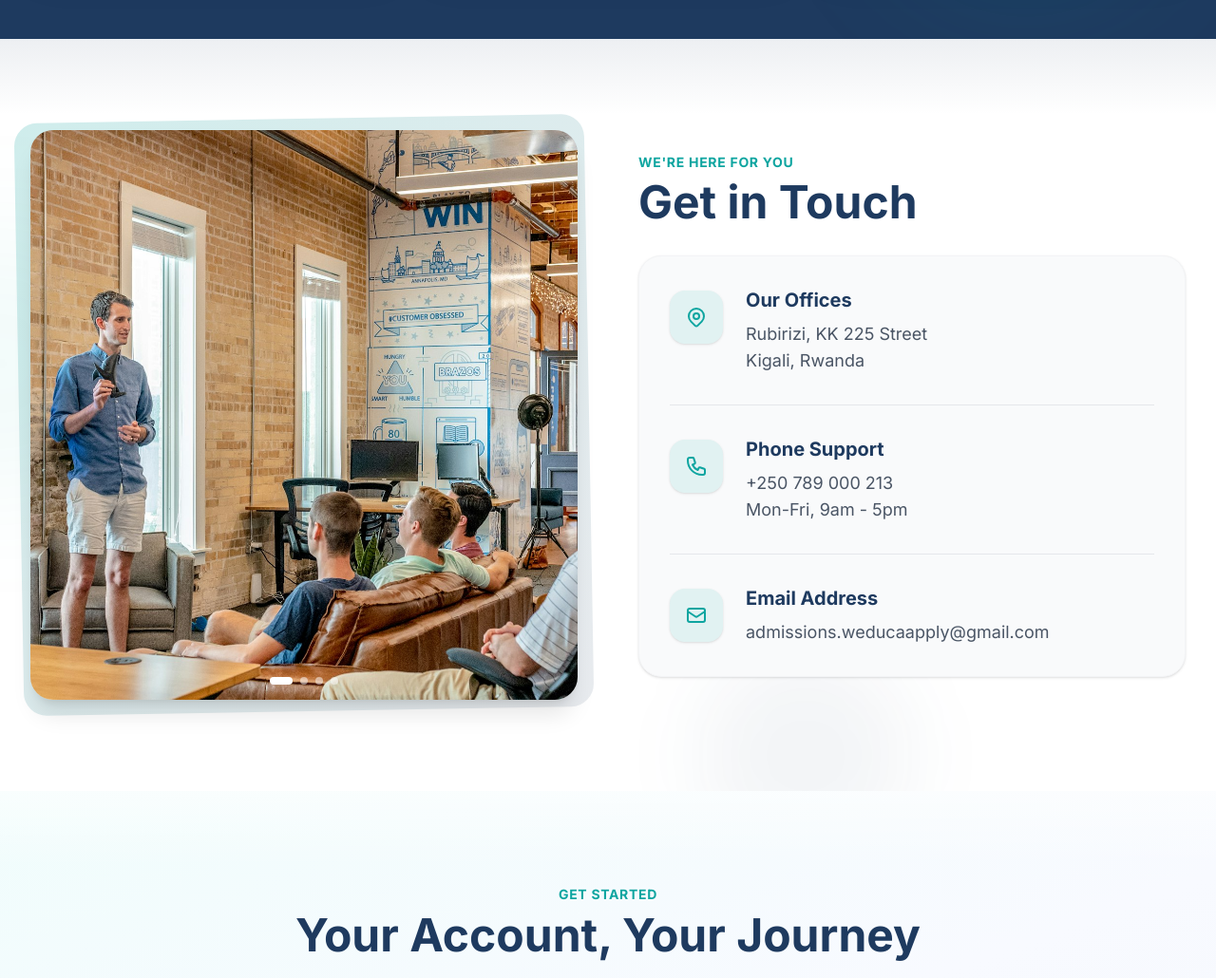
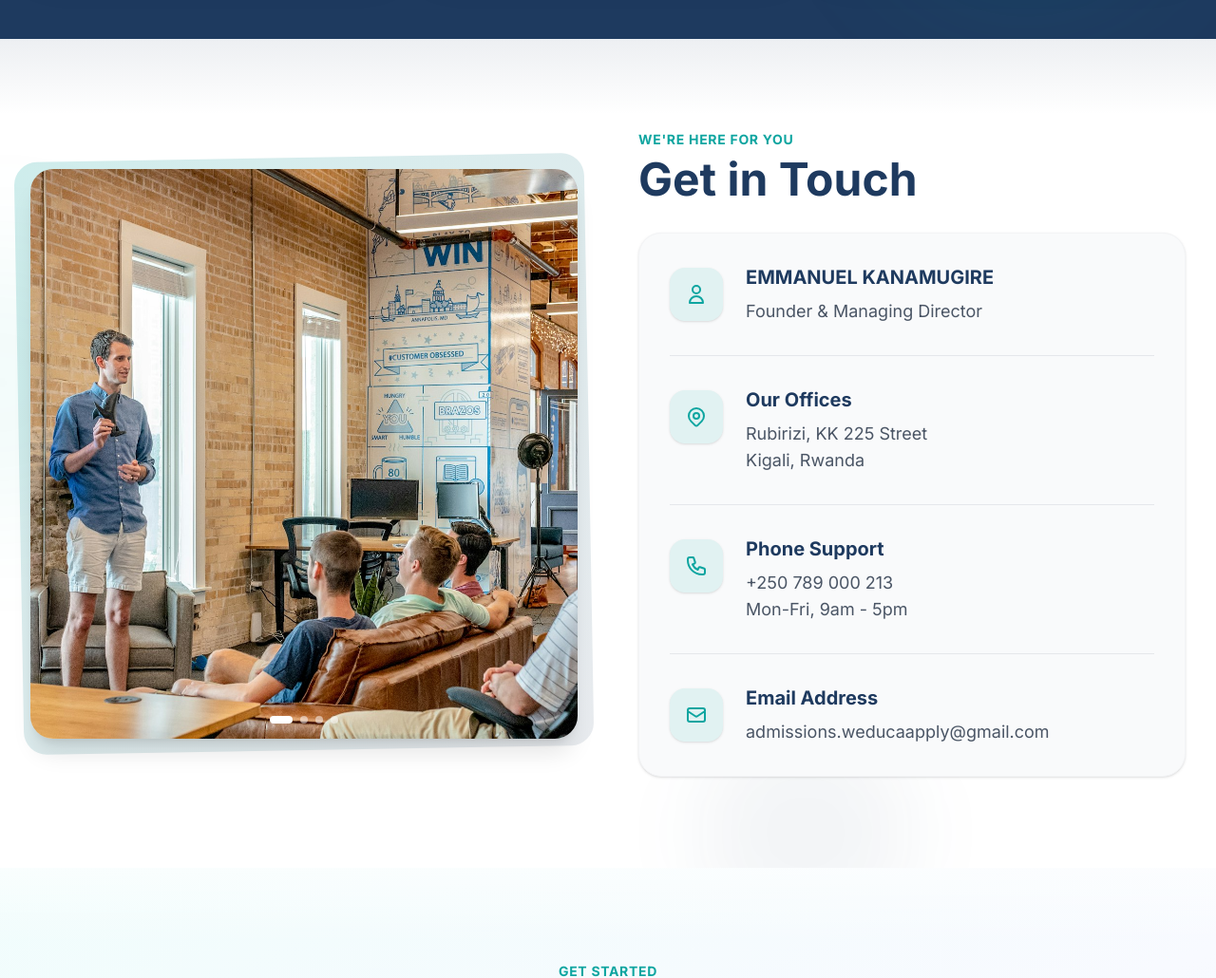
Before and after one commit to elsadeny/weducaltd, a Laravel app: page / in a window 1280 px wide. Shown: the part 3837-4867 px from the top of the page at 95% size. Run offline with Laravel 12, Linux system fonts and the light colour scheme; data that the repository does not hold is empty; style sheets or scripts are compiled from the project's sources.

Commit message:
feat: add founder profile to get in touch section on homepage

```diff
--- a/resources/views/home.blade.php
+++ b/resources/views/home.blade.php
@@ -504,9 +504,24 @@
                         You</span>
                     <h2 class="text-4xl md:text-5xl font-extrabold text-navy mb-8">Get in Touch</h2>
 
-                    <!-- Contact info card -->
                     <div class="bg-gray-50 rounded-3xl p-8 shadow-sm border border-gray-100 space-y-8">
+                        <!-- Founder Info -->
                         <div class="flex items-start group">
+                            <div class="flex-shrink-0 mt-1">
+                                <div
+                                    class="w-14 h-14 bg-teal/10 text-teal rounded-2xl flex items-center justify-center group-hover:bg-teal group-hover:text-white transition-colors shadow-sm">
+                                    <svg class="w-6 h-6" fill="none" stroke="currentColor" viewBox="0 0 24 24">
+                                        <path stroke-linecap="round" stroke-linejoin="round" stroke-width="2" d="M16 7a4 4 0 11-8 0 4 4 0 018 0zM12 14a7 7 0 00-7 7h14a7 7 0 00-7-7z" />
+                                    </svg>
+                                </div>
+                            </div>
+                            <div class="ml-6">
+                                <h4 class="text-xl font-bold text-navy">EMMANUEL KANAMUGIRE</h4>
+                                <p class="text-gray-600 mt-2 text-lg">Founder & Managing Director</p>
+                            </div>
+                        </div>
+
+                        <div class="flex items-start group border-t border-gray-200 pt-8">
                             <div class="flex-shrink-0 mt-1">
                                 <div
                                     class="w-14 h-14 bg-teal/10 text-teal rounded-2xl flex items-center justify-center group-hover:bg-teal group-hover:text-white transition-colors shadow-sm">
```
